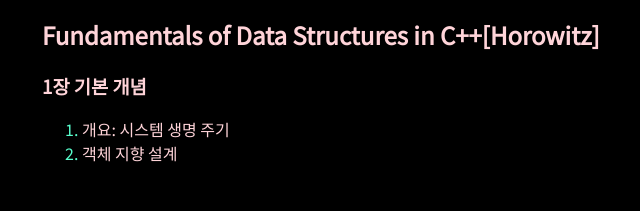
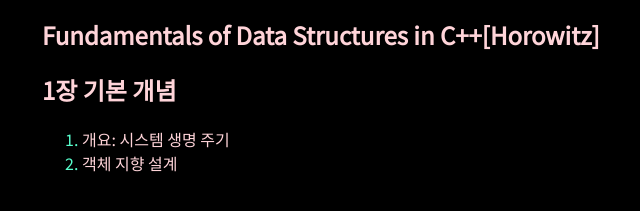
Before and after one commit to SUNBEAMktw/ParaeKim, a plain HTML site: page Com/Dat/ch1/ch1.html in a window 1280 px wide. Shown: the part 127-338 px from the top of the page, without its empty margins (36-676 px from the left). Drawn offline with Linux system fonts and the light colour scheme.

Commit message:
Update ch1.html

```diff
--- a/Com/Dat/ch1/ch1.html
+++ b/Com/Dat/ch1/ch1.html
@@ -13,7 +13,7 @@
   In ein altes Stammbuch</a></h1>
   <h2><a href="../../com.html">ComputerScience</a></h2>
   <h2><a href="../dat.html">Fundamentals of Data Structures in C++[Horowitz]</a></h2>
-  <h3><a href="ch1.html">1장 기본 개념</a></h3>
+  <h2><a href="ch1.html">1장 기본 개념</a></h2>
   <ol>
     <li><a href="ch1.1.html">개요: 시스템 생명 주기</a></li>
     <li><a href="ch1.2.html">객체 지향 설계</a></li>
```
